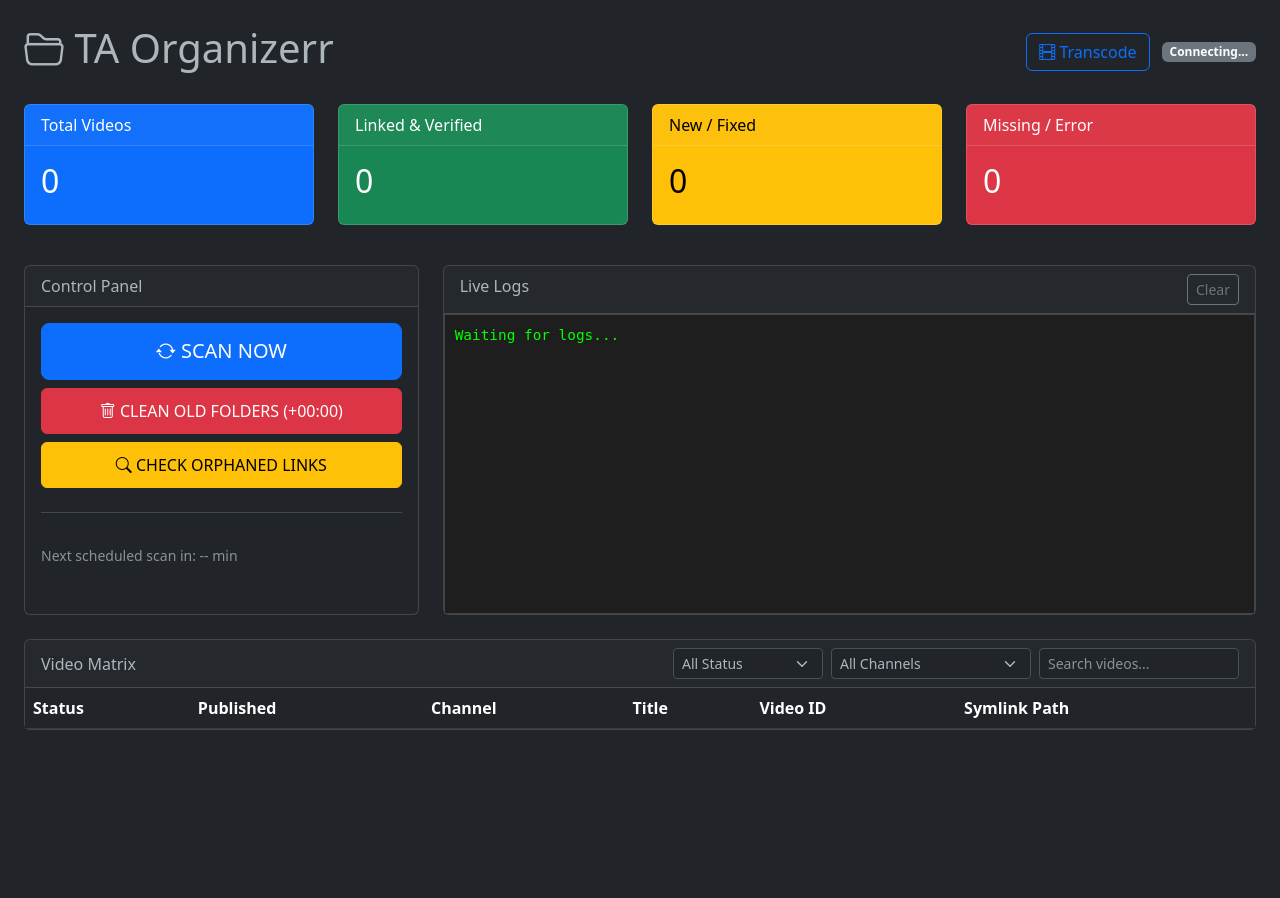
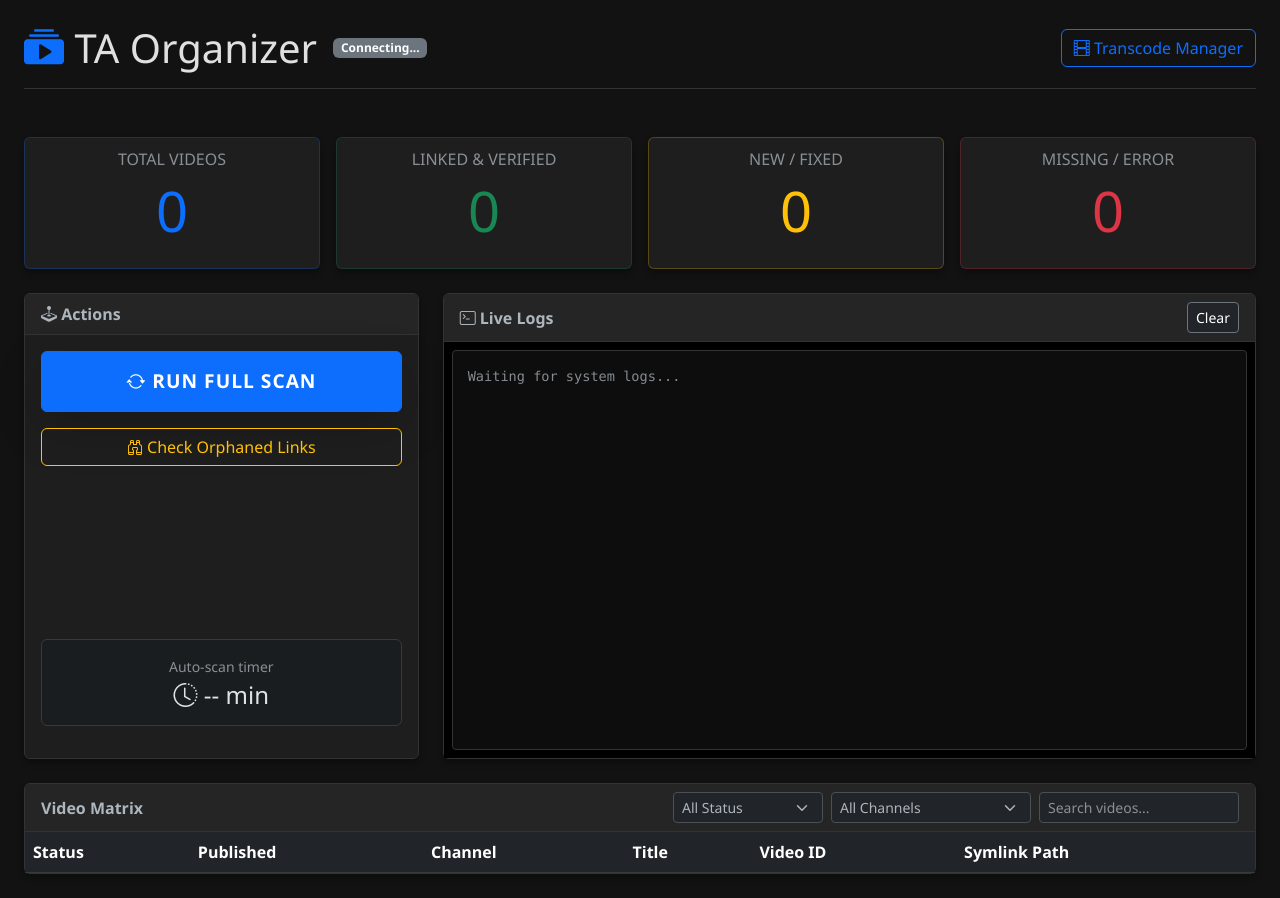
Before and after one commit to heywander/ta-organizerr, a Flask app: template templates/dashboard.html in a window 1280 px wide. Before the commit the page ends 730 px from the top, so only its background shows below. Run offline with Flask 3, Linux system fonts and the light colour scheme; the template is opened without the code that fills it, so the values that code supplies are empty; parts of the project's set-up code (start-up, migrations or seed data) failed here and were passed over.

Commit message:
Improve UI aesthetics, generalize Docker config, and add GitHub Action for auto-build

```diff
--- a/templates/dashboard.html
+++ b/templates/dashboard.html
@@ -8,82 +8,113 @@
     <link href="https://cdn.jsdelivr.net/npm/bootstrap@5.3.0/dist/css/bootstrap.min.css" rel="stylesheet">
     <link rel="stylesheet" href="https://cdn.jsdelivr.net/npm/bootstrap-icons@1.10.0/font/bootstrap-icons.css">
     <style>
+        :root {
+            --bg-dark: #121212;
+            --bg-card: #1e1e1e;
+            --text-main: #e0e0e0;
+            --accent-primary: #0d6efd;
+            --accent-success: #198754;
+            --accent-warning: #ffc107;
+            --accent-danger: #dc3545;
+        }
+
+        body {
+            background-color: var(--bg-dark);
+            color: var(--text-main);
+            font-family: 'Segoe UI', Tahoma, Geneva, Verdana, sans-serif;
+        }
+
+        .card {
+            background-color: var(--bg-card);
+            border: 1px solid #333;
+            box-shadow: 0 4px 6px rgba(0, 0, 0, 0.3);
+        }
+
+        .card-header {
+            background-color: #252525;
+            border-bottom: 1px solid #333;
+            font-weight: 600;
+        }
+
         .log-box {
-            height: 300px;
+            height: 400px;
             overflow-y: scroll;
-            font-family: monospace;
-            font-size: 0.9em;
-            background-color: #1e1e1e;
-            color: #00ff00;
-            border: 1px solid #444;
-            padding: 10px;
+            font-family: 'Consolas', 'Monaco', monospace;
+            font-size: 0.85em;
+            background-color: #0d0d0d;
+            color: #00ff9d;
+            border: 1px solid #333;
+            padding: 15px;
+            border-radius: 4px;
         }
 
         .status-dot {
-            height: 10px;
-            width: 10px;
-            background-color: #bbb;
+            height: 12px;
+            width: 12px;
             border-radius: 50%;
             display: inline-block;
+            margin-right: 5px;
         }
 
-        .status-green {
-            background-color: #28a745;
-        }
+        .status-green { background-color: var(--accent-success); box-shadow: 0 0 8px var(--accent-success); }
+        .status-yellow { background-color: var(--accent-warning); box-shadow: 0 0 8px var(--accent-warning); }
+        .status-red { background-color: var(--accent-danger); box-shadow: 0 0 8px var(--accent-danger); }
 
-        .status-yellow {
-            background-color: #ffc107;
-        }
-
-        .status-red {
-            background-color: #dc3545;
+        .btn-xl {
+            padding: 15px 20px;
+            font-size: 1.2rem;
+            font-weight: bold;
+            text-transform: uppercase;
+            letter-spacing: 1px;
         }
     </style>
 </head>
 
 <body>
-    <div class="container-fluid p-4">
-        <header class="d-flex justify-content-between align-items-center mb-4">
-            <h1><i class="bi bi-folder2-open"></i> TA Organizerr</h1>
+    <div class="container-fluid p-4" style="max-width: 1600px;">
+        <header class="d-flex justify-content-between align-items-center mb-5 border-bottom pb-3" style="border-color: #333 !important;">
+            <div class="d-flex align-items-center">
+                <h1 class="display-6 mb-0 me-3"><i class="bi bi-collection-play-fill text-primary"></i> TA Organizer</h1>
+                <span class="badge bg-secondary" id="connection-status">Connecting...</span>
+            </div>
             <div>
-                <a href="/transcode" class="btn btn-outline-primary me-2">
-                    <i class="bi bi-film"></i> Transcode
+                <a href="/transcode" class="btn btn-outline-primary">
+                    <i class="bi bi-film"></i> Transcode Manager
                 </a>
-                <span class="badge bg-secondary" id="connection-status">Connecting...</span>
             </div>
         </header>
 
         <!-- Stats Row -->
-        <div class="row mb-4">
+        <div class="row mb-4 g-3">
             <div class="col-md-3">
-                <div class="card text-bg-primary mb-3">
-                    <div class="card-header">Total Videos</div>
-                    <div class="card-body">
-                        <h2 class="card-title" id="stat-total">0</h2>
+                <div class="card h-100 border-primary border-opacity-25">
+                    <div class="card-body text-center">
+                        <h6 class="card-subtitle mb-2 text-muted text-uppercase">Total Videos</h6>
+                        <h2 class="card-title display-4 text-primary" id="stat-total">0</h2>
                     </div>
                 </div>
             </div>
             <div class="col-md-3">
-                <div class="card text-bg-success mb-3">
-                    <div class="card-header">Linked & Verified</div>
-                    <div class="card-body">
-                        <h2 class="card-title" id="stat-linked">0</h2>
+                <div class="card h-100 border-success border-opacity-25">
+                    <div class="card-body text-center">
+                        <h6 class="card-subtitle mb-2 text-muted text-uppercase">Linked & Verified</h6>
+                        <h2 class="card-title display-4 text-success" id="stat-linked">0</h2>
                     </div>
                 </div>
             </div>
             <div class="col-md-3">
-                <div class="card text-bg-warning mb-3">
-                    <div class="card-header">New / Fixed</div>
-                    <div class="card-body">
-                        <h2 class="card-title" id="stat-new">0</h2>
+                <div class="card h-100 border-warning border-opacity-25">
+                    <div class="card-body text-center">
+                        <h6 class="card-subtitle mb-2 text-muted text-uppercase">New / Fixed</h6>
+                        <h2 class="card-title display-4 text-warning" id="stat-new">0</h2>
                     </div>
                 </div>
             </div>
             <div class="col-md-3">
-                <div class="card text-bg-danger mb-3">
-                    <div class="card-header">Missing / Error</div>
-                    <div class="card-body">
-                        <h2 class="card-title" id="stat-error">0</h2>
+                <div class="card h-100 border-danger border-opacity-25">
+                    <div class="card-body text-center">
+                        <h6 class="card-subtitle mb-2 text-muted text-uppercase">Missing / Error</h6>
+                        <h2 class="card-title display-4 text-danger" id="stat-error">0</h2>
                     </div>
                 </div>
             </div>
@@ -91,34 +122,41 @@
 
         <!-- Controls & Logs -->
         <div class="row mb-4">
-            <div class="col-md-4">
+            <div class="col-lg-4 mb-4 mb-lg-0">
                 <div class="card h-100">
-                    <div class="card-header">Control Panel</div>
-                    <div class="card-body d-grid gap-2">
-                        <button class="btn btn-primary btn-lg" onclick="triggerScan()">
-                            <i class="bi bi-arrow-repeat"></i> SCAN NOW
+                    <div class="card-header"><i class="bi bi-joystick"></i> Actions</div>
+                    <div class="card-body d-flex flex-column gap-3">
+                        <button class="btn btn-primary btn-xl shadow-lg" onclick="triggerScan()">
+                            <i class="bi bi-arrow-repeat"></i> Run Full Scan
                         </button>
+
+                        <button class="btn btn-outline-warning" onclick="checkOrphans()">
+                            <i class="bi bi-binoculars"></i> Check Orphaned Links
+                        </button>
+
+                        <!-- Clean button disabled as requested -->
+                        <!--
                         <button class="btn btn-danger" onclick="triggerCleanup()">
-                            <i class="bi bi-trash"></i> CLEAN OLD FOLDERS (+00:00)
+                            <i class="bi bi-trash"></i> Clean Old Folders (+00:00)
                         </button>
-                        <button class="btn btn-warning" onclick="checkOrphans()">
-                            <i class="bi bi-search"></i> CHECK ORPHANED LINKS
-                        </button>
-                        <hr>
-                        <small class="text-muted">Next scheduled scan in: <span id="next-scan">--</span> min</small>
-                        <div id="orphan-results" class="mt-2"></div>
+                        -->
+                        <div class="alert alert-dark mt-auto mb-0 text-center">
+                            <small class="text-muted d-block mb-1">Auto-scan timer</small>
+                            <h4 class="mb-0"><i class="bi bi-clock-history"></i> <span id="next-scan">--</span> min</h4>
+                        </div>
+                        <div id="orphan-results"></div>
                     </div>
                 </div>
             </div>
-            <div class="col-md-8">
+            <div class="col-lg-8">
                 <div class="card h-100">
-                    <div class="card-header d-flex justify-content-between">
-                        <span>Live Logs</span>
-                        <button class="btn btn-sm btn-outline-secondary" onclick="clearLogs()">Clear</button>
+                    <div class="card-header d-flex justify-content-between align-items-center">
+                        <span><i class="bi bi-terminal"></i> Live Logs</span>
+                        <button class="btn btn-sm btn-dark border-secondary" onclick="clearLogs()">Clear</button>
                     </div>
-                    <div class="card-body p-0">
+                    <div class="card-body p-2 bg-black">
                         <div class="log-box" id="log-container">
-                            <div>Waiting for logs...</div>
+                            <div class="text-muted">Waiting for system logs...</div>
                         </div>
                     </div>
                 </div>
```
Also changed, not shown: docker-compose.yml (+8 -5 lines), .github/workflows/docker-build.yml (added).
